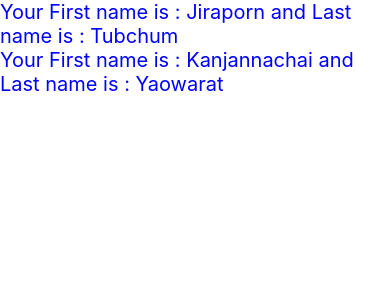
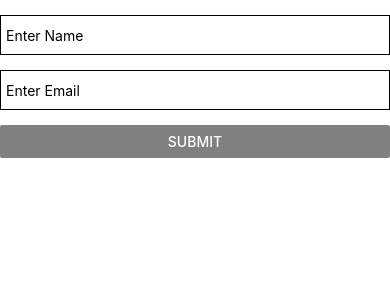
Before and after one commit to shironinjin/1913110472_ReactNative, a React Native app: screen / in a window 390 px wide. Shown: the top 300 px of the page. Built offline with nearby package versions, Linux system fonts and the light colour scheme.

Commit message:
PracticeUserNamePassword

```diff
--- a/App.js
+++ b/App.js
@@ -1,17 +1,22 @@
-import { StyleSheet, Text, View } from 'react-native'
-import React from 'react'
-import Information from './components/Information'
-import Welcome from './components/Welcome';
-import Practice1_StyleSheet from './components/Practice1_StyleSheet';
-import TxtInput from './components/TxtInput';
-import CustomComponents from './components/CustomComponents';
-import Logo from './components/Logo';
-import LotsOfGreeting from './components/LotsOfGreeting';
-import MyCustomTextWith from './components/MyCustomTextWith';
+import { StyleSheet, Text, View } from "react-native";
+import React from "react";
+// import Information from './components/Information'
+// import Welcome from './components/Welcome';
+// import Practice1_StyleSheet from './components/Practice1_StyleSheet';
+// import TxtInput from './components/TxtInput';
+// import CustomComponents from './components/CustomComponents';
+// import Logo from './components/Logo';
+// import LotsOfGreeting from './components/LotsOfGreeting';
+// import MyCustomTextWith from './components/MyCustomTextWith';
+// import Count from './components/Count';
+// import TxtInput1 from './components/TxtInput1';
 // import Users from './components/Users';
+import UserNamePassword from "./components/UserNamePassword";
+
 const App = () => {
   return (
     <View>
+      <UserNamePassword />
       {/* <Information/>*/}
       {/* <Welcome/>*/}
       {/*<Practice1_StyleSheet/>*/}
@@ -20,9 +25,18 @@
       {/*} <Logo/>   */}
       {/* <Users/>   */}
       {/*<LotsOfGreeting/>*/}
-      <MyCustomTextWith/>
+      {/*<MyCustomTextWith/>*/}
+      {/* <TxtInput1/>*/}
     </View>
-  )
-}
+  );
+};
 
-export default App
+export default App;
+
+const styles = StyleSheet.create({
+  container: {
+    flex: 1,
+    justifyContent: "center",
+    alignItems: "center",
+  },
+});
--- /dev/null
+++ b/components/Count.js
@@ -0,0 +1,29 @@
+import { View, Text, Button, StyleSheet } from "react-native";
+import React, { useState, useEffect } from "react";
+
+const Count = ({num,title}) => {
+    //const {num,title}= props;
+  const [count, setCount] = useState(num); //กำหนดค่า เปลี่ยนค่า
+
+//   /*useEffect(() => {console.log('use effect1') }); //ไม่นิยมใช้*/
+
+//   useEffect(() => { console.log('use effect2')},[count]);
+
+//   useEffect(() => { console.log('use effect3') },[]);
+
+  return (
+    <View>
+      <Text>{title}:{count}</Text>
+      <Button title="Click Me" onPress={() => setCount(count + 1)} />
+    </View>
+  );
+};
+
+export default Count;
+/*const styles = StyleSheet.create({
+  container: {
+    flex: 1,
+    justifyContent: "center",
+    alignItems:'center'
+  },
+});*/
--- /dev/null
+++ b/components/TxtInput1.js
@@ -0,0 +1,46 @@
+import {
+  StyleSheet,
+  Text,
+  View,
+  SafeAreaView,
+  TextInput,
+  Button,
+} from "react-native";
+import React, { useState } from "react";
+
+const TxtInput1 = () => {
+  const [userName, setUserName] = useState("");
+
+  return (
+    <SafeAreaView style={{flex:1}}>
+      <View style={styles.container}>
+        <Text>Insert any text in below input</Text>
+        <TextInput
+        value={userName} onChangeText ={(userName)=>{setUserName(userName)}}
+        placeholder ={'Username'} style= {styles.input}
+        />
+        <Text style = {{color:'blue'}}>{userName}</Text>
+      </View>
+    </SafeAreaView>
+  );
+};
+
+export default TxtInput1;
+
+const styles = StyleSheet.create({
+  container: {
+    flex: 1,
+    alignItems: "center",
+    marginTop: 20,
+    backgroundColor: "#ffffff",
+  },
+
+  input: {
+    width: 250,
+    height: 44,
+    padding: 10,
+    marginTop: 20,
+    marginBottom: 10,
+    backgroundColor: "#e8e8e8",
+  },
+});
--- /dev/null
+++ b/components/UserNamePassword.js
@@ -0,0 +1,68 @@
+import { StyleSheet, View, TextInput, Button } from "react-native";
+import React, { useState } from "react";
+
+const UserNamePassword = () => {
+  const [userName, setUserName] = useState("");
+  const [userEmail, setUserEmail] = useState("");
+  const checkTextInput = () => {
+    //Check for the Name TextInput
+    if (!userName.trim()) {
+      alert("Please Enter Name");
+      return;
+    }
+    if (!userEmail.trim()) {
+      alert("Please Enter Email");
+      return;
+    }
+    alert("Success");
+
+    //Check for the Email TextInput
+    //Checked Successfully
+    //Do whatever you want
+  };
+
+  return (
+    <View>
+      <TextInput
+        value={userName}
+        onChangeText={(userName) => {
+          setUserName(userName);
+        }}
+        placeholder={"Enter Name"}
+        style={styles.textInputStyle}
+      />
+      <TextInput
+        value={userEmail}
+        onChangeText={(userEmail) => {
+          setUserEmail(userEmail);
+        }}
+        placeholder={"Enter Email"}
+        style={{ marginBottom: 15, ...styles.textInputStyle }}
+      />
+
+      <Button title="Submit" onPress={checkTextInput} color="gray" />
+    </View>
+  );
+};
+
+export default UserNamePassword;
+
+const styles = StyleSheet.create({
+  container: {
+    flex: 1,
+
+    padding: 35,
+  },
+
+  textInputStyle: {
+    width: "100%",
+
+    height: 40,
+
+    paddingHorizontal: 5,
+
+    borderWidth: 0.5,
+
+    marginTop: 15,
+  },
+});
```
Lines whose indentation alone changed are shown as unchanged.
